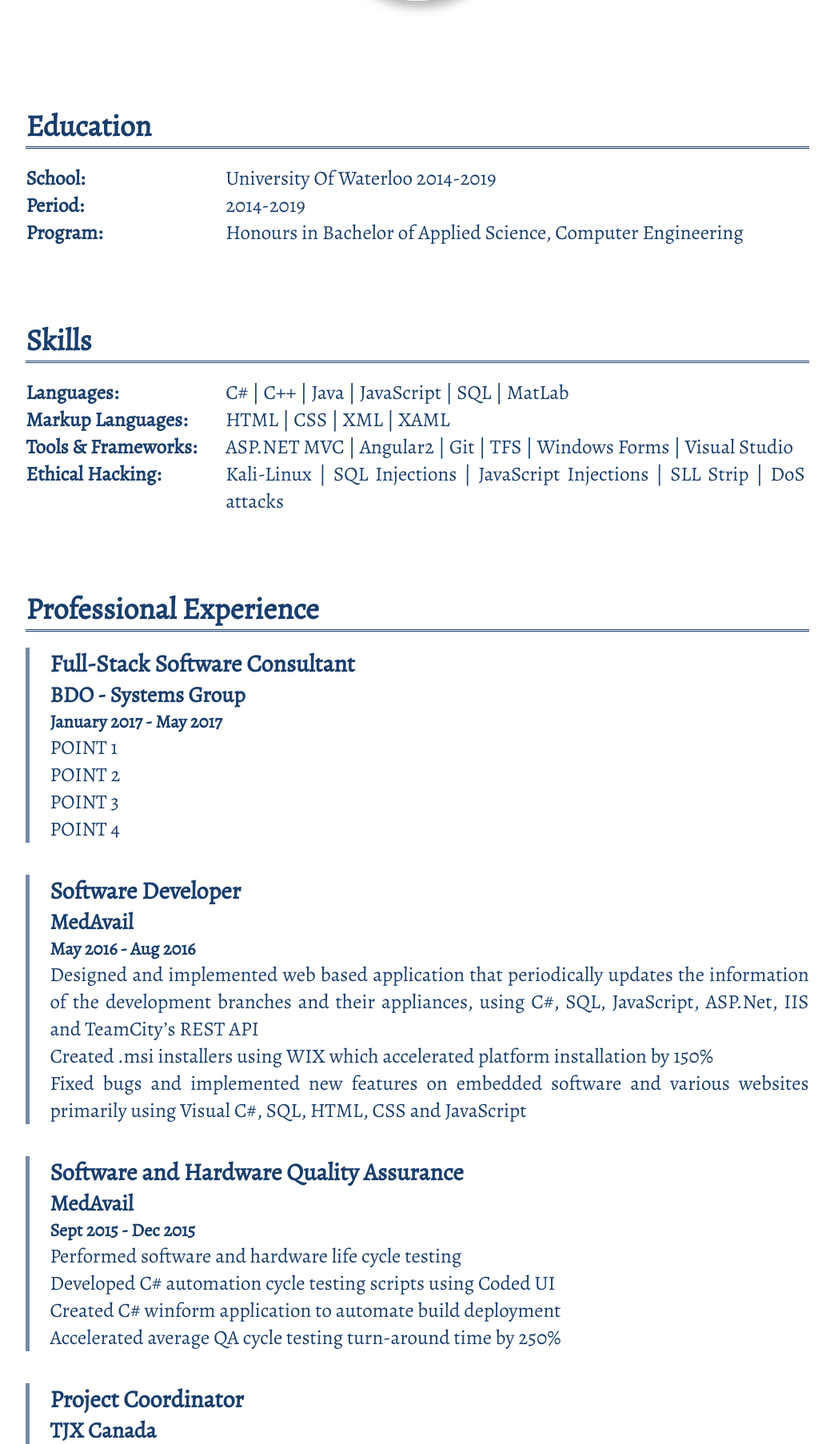
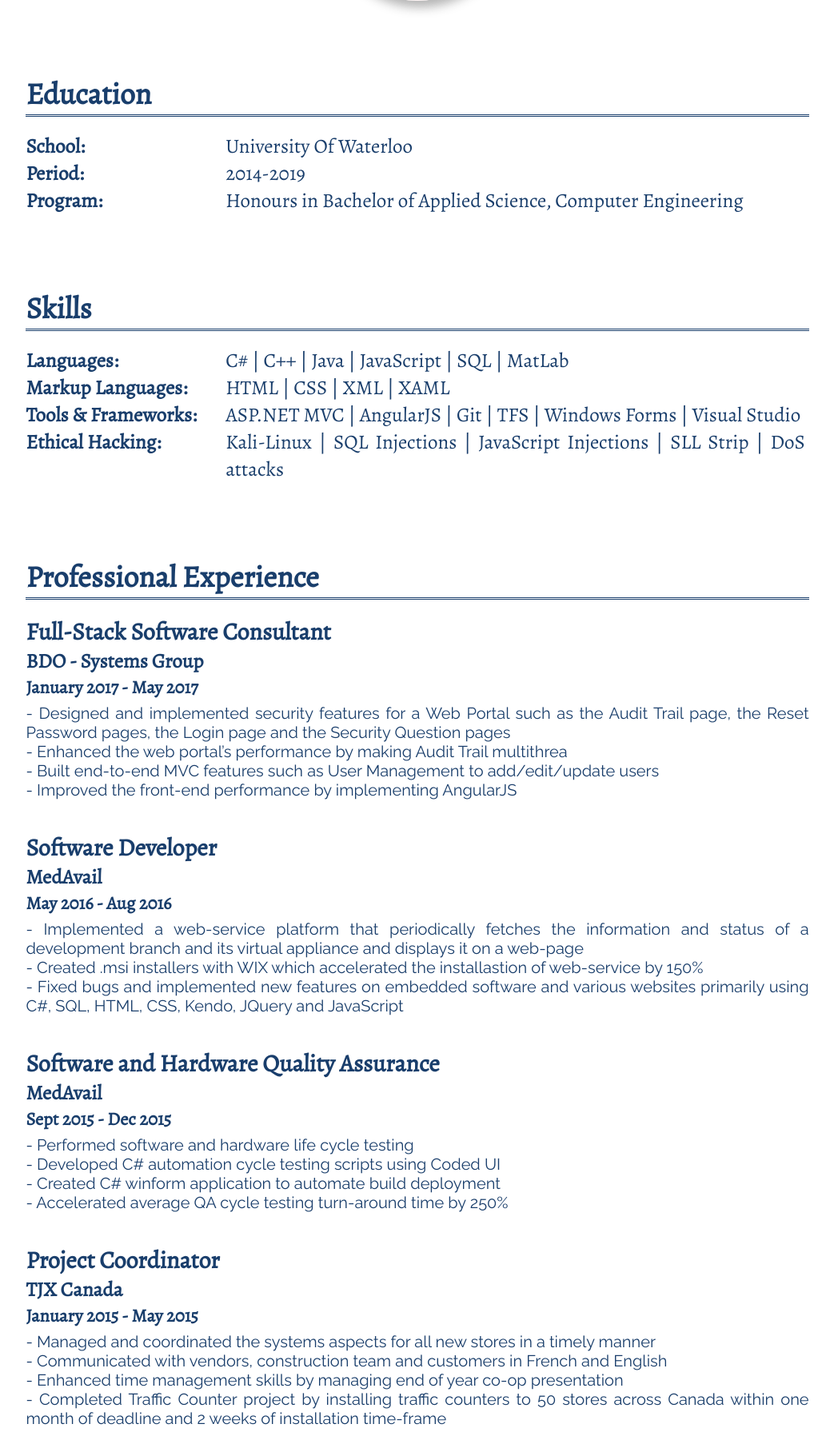
Before and after one commit to cfadel1/PersonalWebsite, a PHP site: page /resume.html in a window 1280 px wide. Shown: the part 515-2321 px from the top of the page at 80% size, without its empty margins (118-1161 px from the left). Run offline with PHP 8.4, Linux system fonts and the light colour scheme; some libraries are stand-ins or nearby versions; some web fonts are replaced.

Commit message:
Edited the resume page.

```diff
--- a/css/Style.css
+++ b/css/Style.css
@@ -422,19 +445,7 @@ figcaption {
         outline: none;
     }
 
-*::-webkit-input-placeholder {
-    color: #002a5c;
-}
-
-*:-moz-placeholder {
-    color: #002a5c;
-}
-
-*::-moz-placeholder {
-    color: #002a5c;
-}
-
-*:-ms-input-placeholder {
+*::-webkit-input-placeholder, *:-moz-placeholder, *::-moz-placeholder, *:-ms-input-placeholder {
     color: #002a5c;
 }
 
@@ -652,17 +663,12 @@ footer {
     vertical-align: bottom;
 }
 
-.job {
-    padding-left: 1em;
-    border-left: 0.2em solid rgba(0, 41, 92, 0.6);
-}
-
 .position {
     font-size: 1.2em;
 }
 
 .company {
-    font-size: 1.1em;
+    font-size: 1em;
 }
 
 .period {
@@ -670,6 +676,10 @@ footer {
 }
 
 .description {
+    font-family: Raleway, sans-serif;
+    font-size: 0.8em;
+    text-align: justify;
+    margin-top: 5px;
 }
 
 .col-1 {
--- a/index.html
+++ b/index.html
@@ -14,7 +14,6 @@
 </head>
 
 <body>
-    <!-- Page Loader -->
     <div class="loader">
         <div class="loader-effect centered">
             <div class="inner one"></div>
@@ -22,7 +21,6 @@
             <div class="inner three"></div>
         </div>
     </div>
-    <!--- NAVIGATION --->
     <header>
         <div class="container clearfix">
             <div id="sidebar">
@@ -81,7 +79,6 @@
 
             <div class="clear"></div>
 
-            <!--- SKILLS AND TOOLS --->
             <div class="outer-box">
                 <div class="inner-box">
                     <div class="skills-and-tools">
@@ -144,7 +141,6 @@
 
             <div class="clear" id="section_contact"></div>
 
-            <!--- CONTACT FORM --->
             <div class="outer-box">
                 <div class="inner-box">
                     <div class="contact">
@@ -187,7 +183,6 @@
                 <p>© Cedric Fadel 2017</p>
             </div>
 
-            <!--- FOOTER --->
             <footer>
                 <div class="footer-icons">
                     <div class="social-icons">
--- a/resume.html
+++ b/resume.html
@@ -22,14 +22,13 @@
             <div class="inner three"></div>
         </div>
     </div>
-    <!--- NAVIGATION --->
     <header>
         <div class="container clearfix">
             <div id="sidebar">
                 <div id="nav-anchor"></div>
                 <nav>
                     <ul class="menu">
-                        <li><a href="index.html" class="current">About Me</a></li>
+                        <li><a href="index.html">About Me</a></li>
                         <li><a href="portfolio.html">Portfolio</a></li>
                         <li><a href="blog.html"> Blog</a></li>
                         <li><a href="index.html#section_contact">Contact</a></li>
@@ -39,10 +38,10 @@
         </div>
     </header>
 
-    <div class="banner" style="background-image:url('css/img/blog.jpg')">
+    <div class="banner" style="background-image:url('css/img/resume.jpg')">
         <div class="banner-overlay banner-overlay-active"></div>
         <div class="banner-text-wrapper">
-            <h1 class="banner-title">Blog</h1>
+            <h1 class="banner-title">Résume</h1>
         </div>
     </div>
 
@@ -53,7 +52,6 @@
         </div>
 
         <div class="clear"></div>
-        <div class="clear"></div>
 
         <div class="content-wrapper">
             <div class="outer-box">
@@ -63,7 +61,7 @@
                         <div class="half-clear"></div>
                         <div>
                             <div class="left-col"><strong>School:</strong></div>
-                            <div class="right-col">University Of Waterloo 2014-2019</div>
+                            <div class="right-col">University Of Waterloo</div>
                         </div>
                         <div>
                             <div class="left-col"><strong>Period:</strong></div>
@@ -103,7 +101,7 @@
                             <div class="left-col"><strong>Tools & Frameworks:</strong></div>
                             <div class="right-col">
                                 <div>
-                                    ASP.NET MVC | Angular2 | Git | TFS | Windows Forms | Visual Studio
+                                    ASP.NET MVC | AngularJS | Git | TFS | Windows Forms | Visual Studio
                                 </div>
                             </div>
                         </div>
@@ -130,10 +128,11 @@
                             <h4 class="company">BDO - Systems Group</h4>
                             <h5 class="period">January 2017 - May 2017</h5>
                             <div class="description">
-                                <p>POINT 1</p>
-                                <p>POINT 2</p>
-                                <p>POINT 3</p>
-                                <p>POINT 4</p>
+                                <p>- Designed and implemented security features for a Web Portal such as the Audit Trail page,
+                                the Reset Password pages, the Login page and the Security Question pages</p>
+                                <p>- Enhanced the web portal’s performance by making Audit Trail multithrea</p>
+                                <p>- Built end-to-end MVC features such as User Management to add/edit/update users</p>
+                                <p>- Improved the front-end performance by implementing AngularJS</p>
                             </div>
                         </div>
 
@@ -145,13 +144,13 @@
                             <h5 class="period">May 2016 - Aug 2016</h5>
                             <div class="description">
                                 <p>
-                                    Designed and implemented web based application that periodically updates the information
-                                    of the development branches and their appliances, using C#, SQL, JavaScript, ASP.Net, IIS and TeamCity’s REST API
+                                    - Implemented a web-service platform that periodically fetches the information and status of
+                                    a development branch and its virtual appliance and displays it on a web-page
                                 </p>
-                                <p>Created .msi installers using WIX which accelerated platform installation by 150%</p>
+                                <p>- Created .msi installers with WIX which accelerated the installastion of web-service by 150%</p>
                                 <p>
-                                    Fixed bugs and implemented new features on embedded software and various websites
-                                    primarily using Visual C#, SQL, HTML, CSS and JavaScript
+                                    - Fixed bugs and implemented new features on embedded software and various websites
+                                    primarily using C#, SQL, HTML, CSS, Kendo, JQuery and JavaScript
                                 </p>
                             </div>
                         </div>
@@ -163,10 +162,10 @@
                             <h4 class="company">MedAvail</h4>
                             <h5 class="period">Sept 2015 - Dec 2015</h5>
                             <div class="description">
-                                <p>Performed software and hardware life cycle testing</p>
-                                <p>Developed C# automation cycle testing scripts using Coded UI</p>
-                                <p>Created C# winform application to automate build deployment</p>
-                                <p>Accelerated average QA cycle testing turn-around time by 250%</p>
+                                <p>- Performed software and hardware life cycle testing</p>
+                                <p>- Developed C# automation cycle testing scripts using Coded UI</p>
+                                <p>- Created C# winform application to automate build deployment</p>
+                                <p>- Accelerated average QA cycle testing turn-around time by 250%</p>
                             </div>
                         </div>
 
@@ -177,11 +176,11 @@
                             <h4 class="company">TJX Canada</h4>
                             <h5 class="period">January 2015 - May 2015</h5>
                             <div class="description">
-                                <p>Managed and coordinated the systems aspects for all new stores in a timely manner</p>
-                                <p>Communicated with vendors, construction team and customers in French and English</p>
-                                <p>Enhanced time management skills by managing end of year co-op presentation</p>
+                                <p>- Managed and coordinated the systems aspects for all new stores in a timely manner</p>
+                                <p>- Communicated with vendors, construction team and customers in French and English</p>
+                                <p>- Enhanced time management skills by managing end of year co-op presentation</p>
                                 <p>
-                                    Completed Traffic Counter project by installing traffic counters to 50 stores across Canada
+                                    - Completed Traffic Counter project by installing traffic counters to 50 stores across Canada
                                     within one month of deadline and 2 weeks of installation time-frame
                                 </p>
                             </div>
@@ -201,8 +200,8 @@
                             <h4 class="company">Best Buddies - Community</h4>
                             <h5 class="period">Sept 2012 - June 2014</h5>
                             <div class="description">
-                                <p>Created opportunities for one-on-one friendships, integrated employement and leadership development for people with intellectual and developmental disabilities (IDD)</p>
-                                <p>Displayed extensive accountability and responsibility by mentoring my "buddy"</p>
+                                <p>- Created opportunities for one-on-one friendships, integrated employement and leadership development for people with intellectual and developmental disabilities (IDD)</p>
+                                <p>- Displayed extensive accountability and responsibility by mentoring my "buddy"</p>
                             </div>
                         </div>
 
@@ -213,9 +212,9 @@
                             <h4 class="company">University of Waterloo</h4>
                             <h5 class="period">Sept 2014 - Dec 2014</h5>
                             <div class="description">
-                                <p>Helped with the organization of numerous events</p>
-                                <p>Forecasted the budgetès revenue and expenses for community events</p>
-                                <p>Aided with the marketing and advertising of the community events</p>
+                                <p>- Helped with the organization of numerous events</p>
+                                <p>- Forecasted the budgetès revenue and expenses for community events</p>
+                                <p>- Aided with the marketing and advertising of the community events</p>
                             </div>
                         </div>
                     </div>
@@ -229,15 +228,15 @@
                         <h2 class="title">Interest & Hobbies</h2>
                         <div class="half-clear"></div>
                         <div>
-                            <div class="col-1">
+                            <div class="col-1 description">
                                 <p>Programming</p>
                                 <p>Soccer</p>
                             </div>
-                            <div class="col-1 center-col">
+                            <div class="col-1 center-col description">
                                 <p>Learning about Hacking</p>
                                 <p>Boxing</p>
                             </div>
-                            <div class="col-1 left-col-1">
+                            <div class="col-1 left-col-1 description">
                                 <p>Watching Documentaries</p>
                                 <p>Skiing</p>
                             </div>
```
Also changed, not shown: other parts of css/Style.css (+44 -18 lines), css/img/resume.jpg (added).
